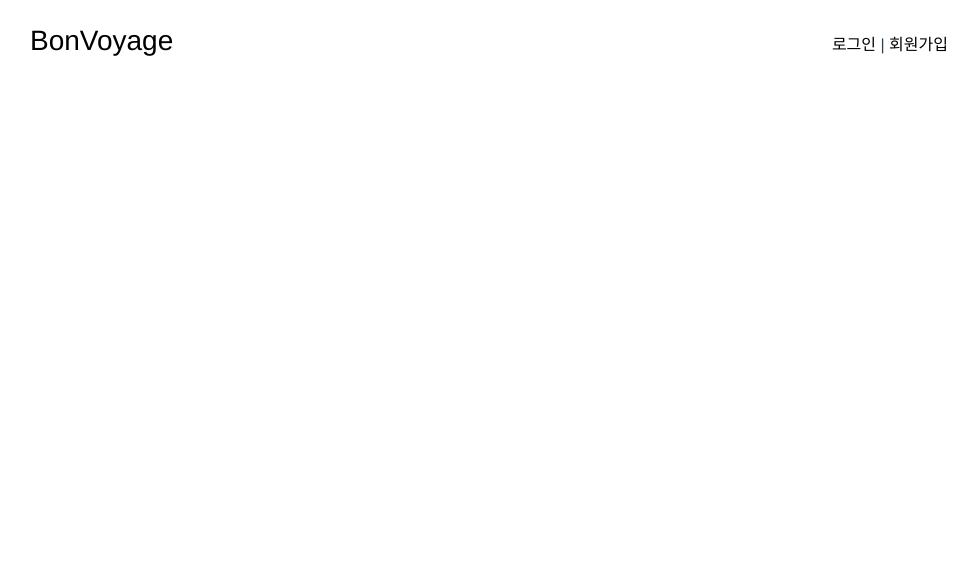
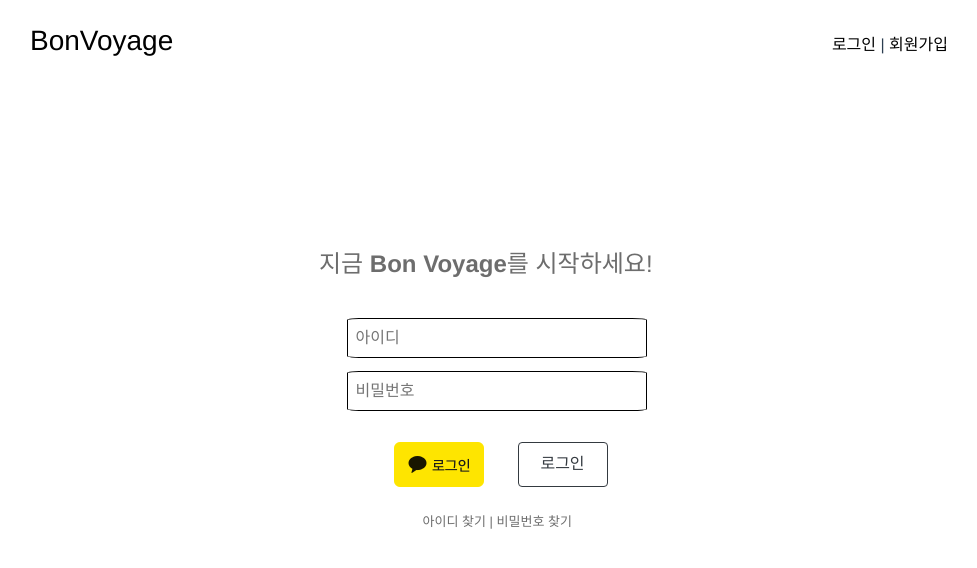
Before and after one commit to yongtaekimlwe/FE, a Vue app: page /user/login in a window 1280 px wide. Shown: the top 568 px of the page, without its empty margins (151-1128 px from the left). Built offline with nearby package versions, Linux system fonts and the light colour scheme.

Commit message:
feat: user login

```diff
--- a/src/components/NaviBar.vue
+++ b/src/components/NaviBar.vue
@@ -2,17 +2,17 @@
   <div id="navbar">
     <b-navbar toggleable="lg" class="py-4">
       <!-- 왼쪽 로고 -->
-      <a href="#">
+      <router-link :to="{ name: 'home' }">
         <!-- <img src=""> -->
         <h3>BonVoyage</h3>
-      </a>
+      </router-link>
 
       <!-- 오른쪽 회원-->
       <!-- TODO: 로그인 여부에 따라 다르게 보이도록 하기 -->
       <div class="ml-auto">
         <!-- 로그인 X -->
         <div v-if="true">
-          <a href="#">로그인</a> |
+          <router-link :to="{ name: 'login' }">로그인</router-link> |
           <a href="#">회원가입</a>
         </div>
         <!-- 로그인 O -->
@@ -49,7 +49,9 @@
 }
 
 a,
-a:hover {
+a:hover,
+a:link,
+a:visited {
   text-decoration: none;
   color: black;
   font-weight: 500;
--- /dev/null
+++ b/src/components/user/UserLogin.vue
@@ -0,0 +1,104 @@
+<template>
+  <div id="app">
+    <h4>지금 <strong>Bon Voyage</strong>를 시작하세요!</h4>
+    <div class="login">
+      <b-form id="login" method="get">
+        <input type="text" id="Uid" placeholder="아이디" v-model="userId" />
+        <br /><br />
+        <input type="Password" id="Pass" placeholder="비밀번호" v-model="password" />
+        <br /><br />
+        <img id="kakaoLogin" src="@/assets/kakao_login_medium.png" />
+        <br /><br />
+        <b-button id="loginBtn" variant="outline-dark">로그인</b-button>
+        <br /><br />
+        <div id="find">
+          <router-link to="findId">아이디 찾기</router-link> |
+          <router-link to="find">비밀번호 찾기</router-link>
+        </div>
+      </b-form>
+    </div>
+  </div>
+</template>
+
+<script>
+export default {
+  data() {
+    return {
+      userId: "",
+      password: "",
+    };
+  },
+};
+</script>
+
+<style scoped>
+a,
+a:hover,
+a:link,
+a:visited {
+  text-decoration: none;
+  color: rgb(109, 109, 109);
+  font-weight: 100;
+}
+
+#app {
+  position: relative;
+  margin: 0;
+  padding: 0;
+}
+.login {
+  overflow: hidden;
+  margin: auto;
+  padding: 80px;
+}
+h4 {
+  position: absolute;
+  left: 30%;
+  top: 40%;
+  color: rgb(109, 109, 109);
+  padding: 20px;
+}
+#Uid {
+  position: absolute;
+  left: 35%;
+  top: 65%;
+  width: 300px;
+  height: 40px;
+  border: 1px solid black;
+  border-radius: 5%;
+  padding-left: 8px;
+}
+
+#Pass {
+  position: absolute;
+  left: 35%;
+  top: 80%;
+  width: 300px;
+  height: 40px;
+  border: 1px solid black;
+  border-radius: 5%;
+  padding-left: 8px;
+}
+
+#kakaoLogin {
+  position: absolute;
+  left: 40%;
+  top: 100%;
+}
+
+#loginBtn {
+  position: absolute;
+  left: 53%;
+  top: 100%;
+  width: 90px;
+  height: 45px;
+}
+
+#find {
+  position: absolute;
+  left: 43%;
+  top: 120%;
+  color: rgb(109, 109, 109);
+  font-size: 13px;
+}
+</style>
--- a/src/router/index.js
+++ b/src/router/index.js
@@ -1,6 +1,7 @@
 import Vue from "vue";
 import VueRouter from "vue-router";
 import HomeView from "../views/HomeView.vue";
+import User from "./user"
 
 Vue.use(VueRouter);
 
@@ -10,6 +11,7 @@
     name: "home",
     component: HomeView,
   },
+  ...User
 ];
 
 const router = new VueRouter({
--- /dev/null
+++ b/src/router/user.js
@@ -0,0 +1,26 @@
+const routes = [
+    {
+        path: "/user",
+        name: "user",
+        component: () => import(/* webpackChunkName: "route" */ "@/views/UserView.vue"),
+        children: [
+          {
+            path: "join",
+            name: "join",
+            component: () => import(/* webpackChunkName: "route" */ "@/components/user/UserRegister"),
+          },
+          {
+            path: "login",
+            name: "login",
+            component: () => import(/* webpackChunkName: "route" */ "@/components/user/UserLogin"),
+          },
+          {
+            path: "modify",
+            name: "routeModify",
+            component: () => import(/* webpackChunkName: "route" */ "@/components/user/UserMyPage"),
+          },
+        ],
+      },
+];
+
+export default routes;
--- /dev/null
+++ b/src/views/UserView.vue
@@ -0,0 +1,11 @@
+<template>
+  <router-view></router-view>
+</template>
+
+<script>
+export default {
+  name: "UserView",
+};
+</script>
+
+<style></style>
```
Also changed, not shown: src/assets/kakao_login_medium.png (added), src/components/user/UserMyPage.vue (added), src/components/user/UserRegister.vue (added).
